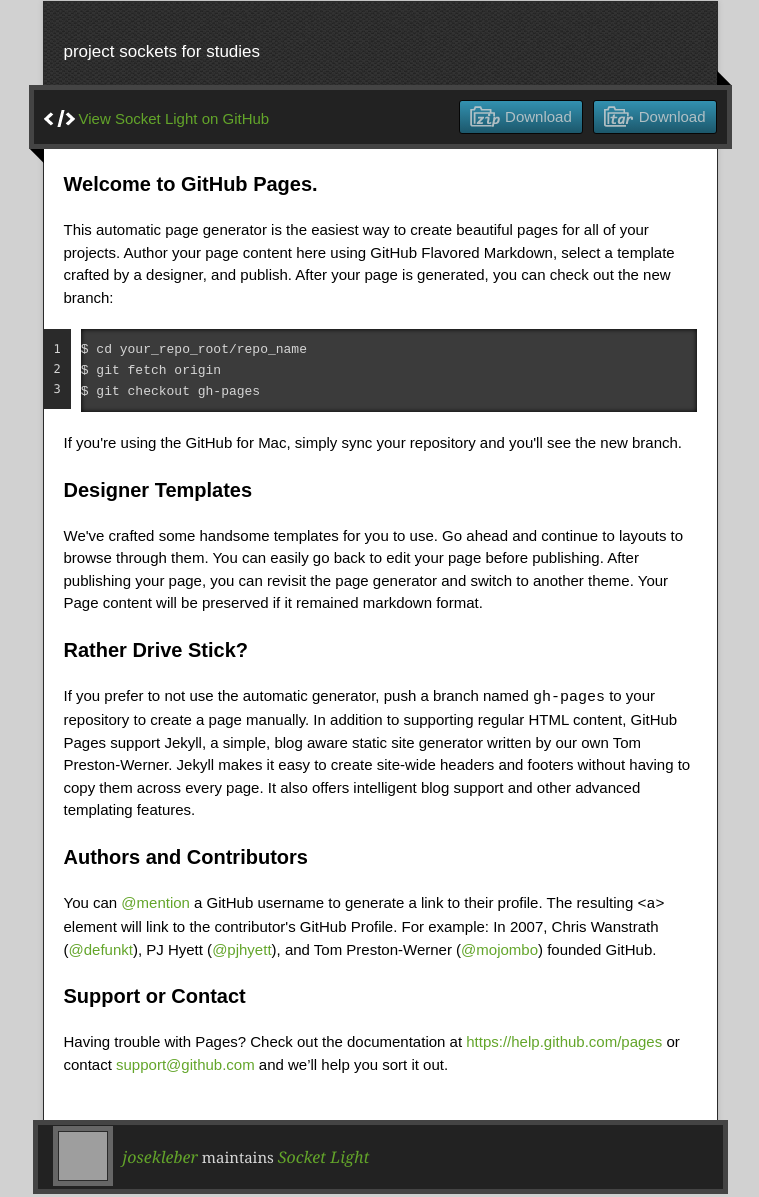
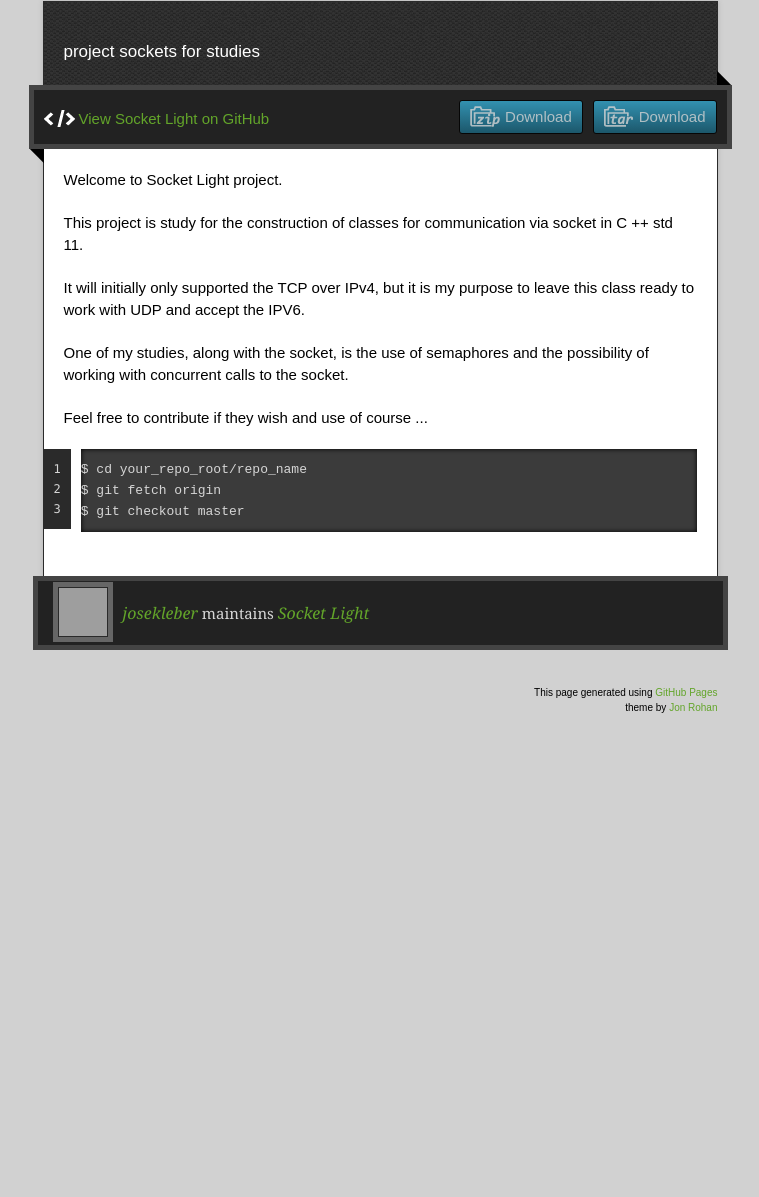
Before and after one commit to josekleber/SocketLight, a plain HTML site: page index.html in a window 1280 px wide. Shown: the part 129-1326 px from the top of the page, without its empty margins (260-1019 px from the left). After the commit the page ends 934 px from the top, so only its background shows below. Drawn offline with nearby package versions, Linux system fonts and the light colour scheme; grey boxes are pictures that could not be loaded.

```diff
--- a/index.html
+++ b/index.html
@@ -36,37 +36,20 @@
         <span class="blc"></span><span class="trc"></span>
         </div>
         <article class="markdown-body">
-          <h3>
-<a id="welcome-to-github-pages" class="anchor" href="#welcome-to-github-pages" aria-hidden="true"><span class="octicon octicon-link"></span></a>Welcome to GitHub Pages.</h3>
+          <p>Welcome to Socket Light project. </p>
 
-<p>This automatic page generator is the easiest way to create beautiful pages for all of your projects. Author your page content here using GitHub Flavored Markdown, select a template crafted by a designer, and publish. After your page is generated, you can check out the new branch:</p>
+<p>This project is study for the construction of classes for communication via socket in C ++ std 11.</p>
+
+<p>It will initially only supported the TCP over IPv4, but it is my purpose to leave this class ready to work with UDP and accept the IPV6.</p>
+
+<p>One of my studies, along with the socket, is the use of semaphores and the possibility of working with concurrent calls to the socket.</p>
+
+<p>Feel free to contribute if they wish and use of course ...</p>
 
 <pre><code>$ cd your_repo_root/repo_name
 $ git fetch origin
-$ git checkout gh-pages
+$ git checkout master
 </code></pre>
-
-<p>If you're using the GitHub for Mac, simply sync your repository and you'll see the new branch.</p>
-
-<h3>
-<a id="designer-templates" class="anchor" href="#designer-templates" aria-hidden="true"><span class="octicon octicon-link"></span></a>Designer Templates</h3>
-
-<p>We've crafted some handsome templates for you to use. Go ahead and continue to layouts to browse through them. You can easily go back to edit your page before publishing. After publishing your page, you can revisit the page generator and switch to another theme. Your Page content will be preserved if it remained markdown format.</p>
-
-<h3>
-<a id="rather-drive-stick" class="anchor" href="#rather-drive-stick" aria-hidden="true"><span class="octicon octicon-link"></span></a>Rather Drive Stick?</h3>
-
-<p>If you prefer to not use the automatic generator, push a branch named <code>gh-pages</code> to your repository to create a page manually. In addition to supporting regular HTML content, GitHub Pages support Jekyll, a simple, blog aware static site generator written by our own Tom Preston-Werner. Jekyll makes it easy to create site-wide headers and footers without having to copy them across every page. It also offers intelligent blog support and other advanced templating features.</p>
-
-<h3>
-<a id="authors-and-contributors" class="anchor" href="#authors-and-contributors" aria-hidden="true"><span class="octicon octicon-link"></span></a>Authors and Contributors</h3>
-
-<p>You can <a href="https://github.com/blog/821" class="user-mention">@mention</a> a GitHub username to generate a link to their profile. The resulting <code>&lt;a&gt;</code> element will link to the contributor's GitHub Profile. For example: In 2007, Chris Wanstrath (<a href="https://github.com/defunkt" class="user-mention">@defunkt</a>), PJ Hyett (<a href="https://github.com/pjhyett" class="user-mention">@pjhyett</a>), and Tom Preston-Werner (<a href="https://github.com/mojombo" class="user-mention">@mojombo</a>) founded GitHub.</p>
-
-<h3>
-<a id="support-or-contact" class="anchor" href="#support-or-contact" aria-hidden="true"><span class="octicon octicon-link"></span></a>Support or Contact</h3>
-
-<p>Having trouble with Pages? Check out the documentation at <a href="https://help.github.com/pages">https://help.github.com/pages</a> or contact <a href="mailto:support@github.com">support@github.com</a> and we’ll help you sort it out.</p>
         </article>
       </div>
     </div>
```
Also changed, not shown: params.json (+1 -1 lines).
